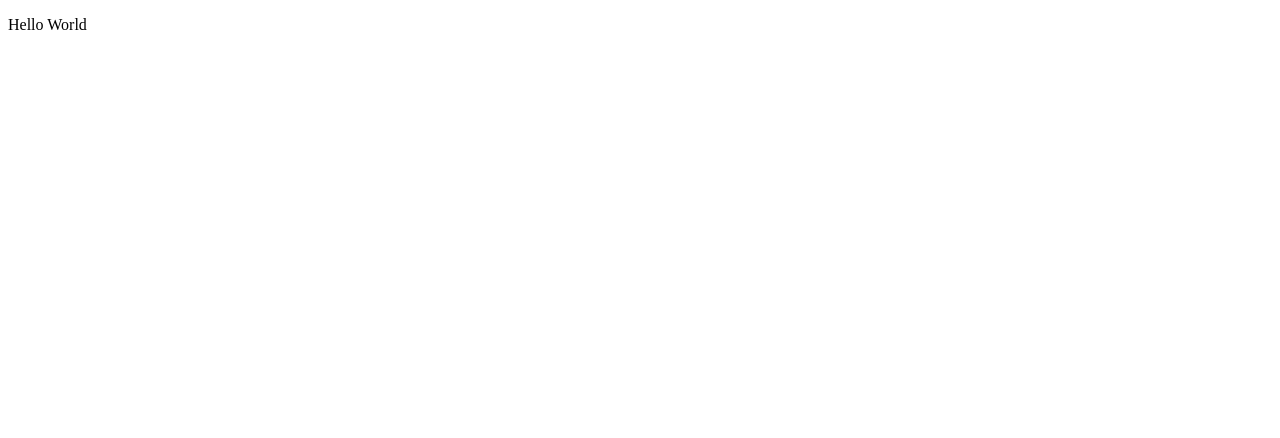
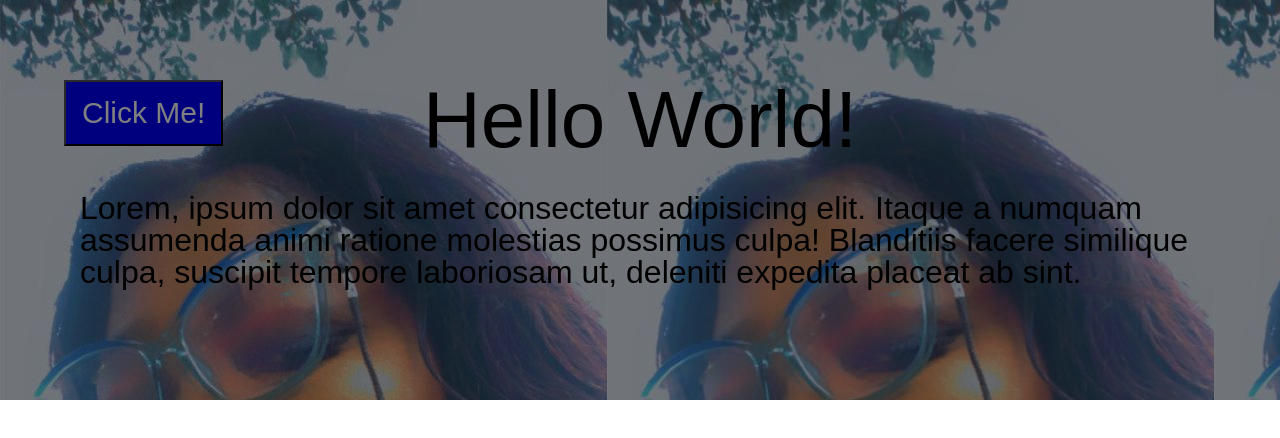
Before and after one commit to sandyfatu/gridFunctions, a plain HTML site: page index.html in a window 1280 px wide. Drawn offline with Linux system fonts and the light colour scheme.

Commit message:
more progress

```diff
--- a/index.html
+++ b/index.html
@@ -2,8 +2,19 @@
 <html>
   <head>
     <title>Welcome Note</title>
+    <link href="style.css" rel="stylesheet" />
   </head>
   <body>
-    <p>Hello World</p>
+    <div class="para-container">
+      <p class="para1">Hello World!</p>
+      <p class="para2">
+        Lorem, ipsum dolor sit amet consectetur adipisicing elit. Itaque a
+        numquam assumenda animi ratione molestias possimus culpa! Blanditiis
+        facere similique culpa, suscipit tempore laboriosam ut, deleniti
+        expedita placeat ab sint.
+      </p>
+      <button class="button">Click Me!</button>
+      <div class="child-container"></div>
+    </div>
   </body>
 </html>
--- a/style.css
+++ b/style.css
@@ -0,0 +1,44 @@
+* {
+  padding: 0;
+  line-height: 1;
+  margin: 0;
+  /* font-size: 16px; */
+  font-family: sans-serif;
+  /* background-color: blue*/
+}
+.para-container {
+  /* font-size: 25px; */
+  padding: 5rem;
+  background-image: url(Img/picture.jpg);
+  background-position: cover;
+  font-weight: 50px;
+  position: relative;
+}
+
+.para1 {
+  font-size: 5rem;
+  text-align: center;
+}
+
+.para2 {
+  font-size: 2rem;
+  margin: 2rem auto;
+}
+
+.button {
+  padding: 1rem;
+  font-size: 30px;
+  position: absolute;
+  background-color: blue;
+  color: white;
+  top: 20%;
+  left: 5%;
+}
+.child-container {
+  background-color: rgba(0, 0, 0, 0.5);
+  position: absolute;
+  top: 0;
+  left: 0;
+  right: 0;
+  bottom: 0;
+}
```
Also changed, not shown: Img/picture.jpg (added), Img/picture2.jpg (added).
